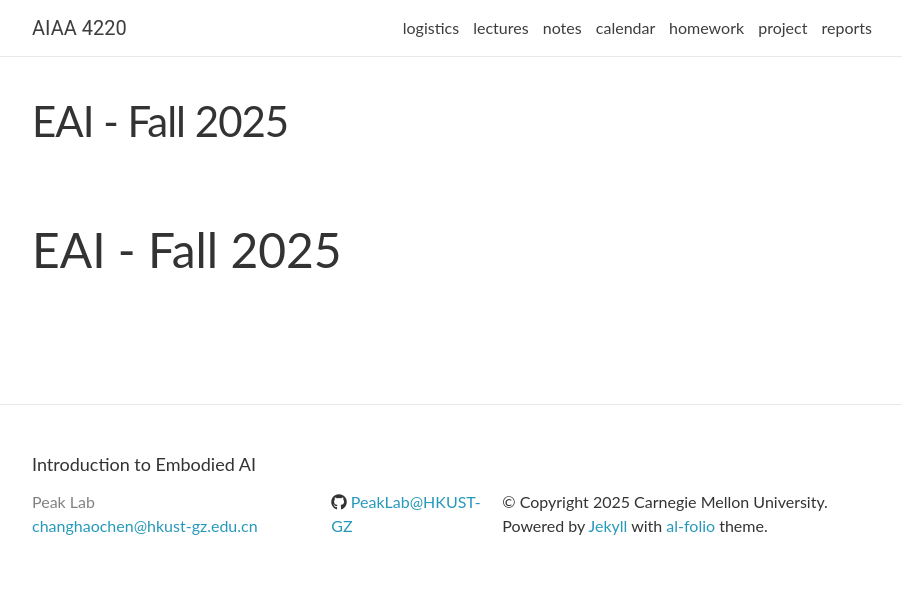
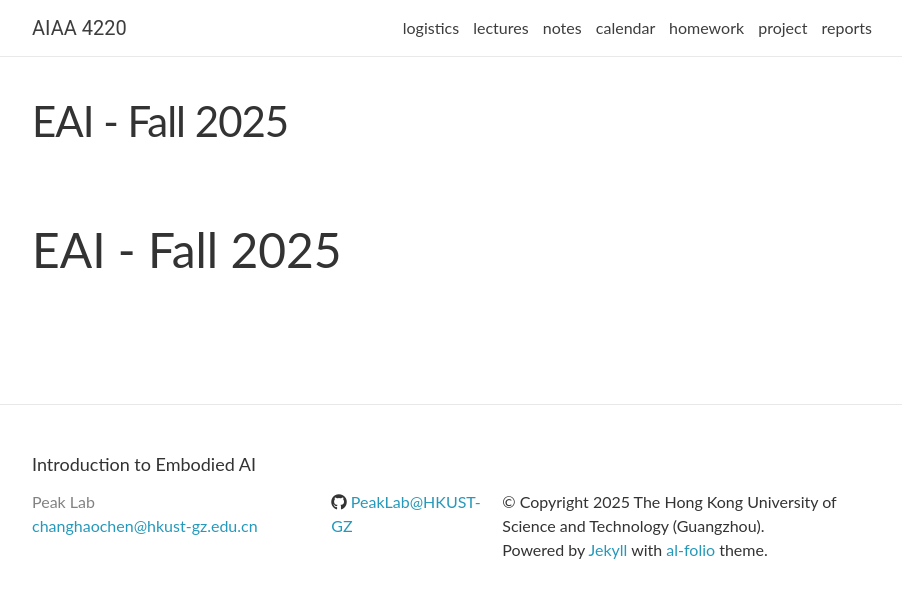
Before and after one commit to PeakLab-HKUST-GZ/AIAA_4220, a Jekyll site: the page built from README.md, in a window 1280 px wide. Shown: the top 598 px of the page, without its empty margins (188-1090 px from the left). Built offline with Jekyll 4.4.1, drawn with Linux system fonts in a browser that asks for light colours; nearby versions of some CDN libraries; our own code applies the rules of GitHub Pages for plain Markdown files; comment, search, counter and statistics services are not loaded.

Commit message:
Fix header and footer

```diff
--- a/_includes/footer.html
+++ b/_includes/footer.html
@@ -25,7 +25,7 @@
       </div>
 
       <div class="footer-col footer-col-3">
-        <p>&copy; Copyright {{ site.time | date: "%Y" }} Carnegie Mellon University. <br />
+        <p>&copy; Copyright {{ site.time | date: "%Y" }} The Hong Kong University of Science and Technology (Guangzhou). <br />
         {{ site.footer_text }}</p>
       </div>
     </div>
--- a/_includes/header.html
+++ b/_includes/header.html
@@ -19,13 +19,13 @@
         </label>
 
       <div class="trigger">
-        <a class="page-link" href="{{ '/logistics/' | relative_url }}">logistics</a>
-        <a class="page-link" href="{{ '/lectures/' | relative_url }}">lectures</a>
-        <a class="page-link" href="{{ '/notes/' | relative_url }}">notes</a>
-        <a class="page-link" href="{{ '/calendar/' | relative_url }}">calendar</a>
-        <a class="page-link" href="{{ '/homework/' | relative_url }}">homework</a>
-        <a class="page-link" href="{{ '/project/' | relative_url }}">project</a>
-        <a class="page-link" href="{{ '/reports/' | relative_url }}">reports</a>
+        <a class="page-link" href="{{ '/EAI-fall-2025/logistics/' | relative_url }}">logistics</a>
+        <a class="page-link" href="{{ '/EAI-fall-2025/lectures/' | relative_url }}">lectures</a>
+        <a class="page-link" href="{{ '/EAI-fall-2025/notes/' | relative_url }}">notes</a>
+        <a class="page-link" href="{{ '/EAI-fall-2025/calendar/' | relative_url }}">calendar</a>
+        <a class="page-link" href="{{ '/EAI-fall-2025/homework/' | relative_url }}">homework</a>
+        <a class="page-link" href="{{ '/EAI-fall-2025/project/' | relative_url }}">project</a>
+        <a class="page-link" href="{{ '/EAI-fall-2025/reports/' | relative_url }}">reports</a>
       </div>
     </nav>
 
```
Also changed, not shown: 1 other file.
